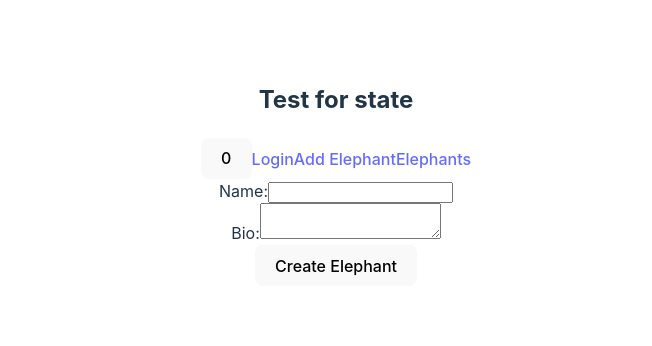
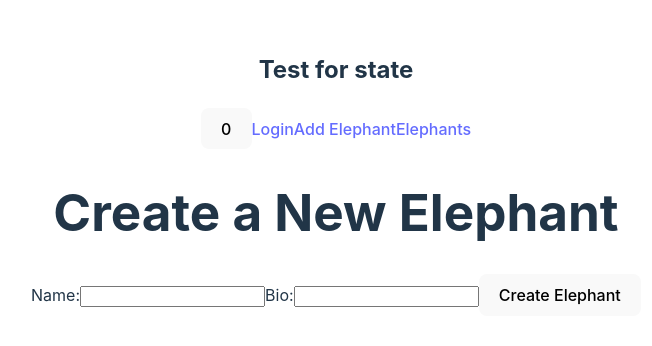
Before and after one commit to Anubliss-0/elephant-db-frontend, a React (Vite) app: page /new_elephant in a window 1280 px wide. Shown: the part 226-572 px from the top of the page, without its empty margins (304-956 px from the left). Built offline with nearby package versions, Linux system fonts and the light colour scheme.

Commit message:
Updated new and index to use loaders

```diff
--- a/src/main.tsx
+++ b/src/main.tsx
@@ -6,7 +6,7 @@ import {
   Navigate,
   redirect
 } from "react-router-dom"
-import { getElephantById, deleteElephant } from './utils/api.ts'
+import { getElephantById, deleteElephant, createElephant, getAllElephants } from './utils/api.ts'
 import App from './App.tsx'
 import './index.css'
 import ErrorPage from './ErrorPage.tsx'
@@ -27,7 +27,16 @@ const router = createBrowserRouter([{
     },
     {
       path: "elephants",
-      element: <Index />
+      element: <Index />,
+      loader: async () => {
+        try {
+          const response = await getAllElephants()
+          return response.data.data
+        } catch (error) {
+          console.log(error)
+          return null
+        }
+      }
     },
     {
       path: "elephants/:id",
@@ -57,7 +66,27 @@ const router = createBrowserRouter([{
     },
     {
       path: "new_elephant",
-      element: <New />
+      element: <New />,
+      action: async ({ request }) => {
+        const formData = await request.formData();
+
+        const name = formData.get("name");
+        const bio = formData.get("bio");
+
+        if (typeof name !== "string" || typeof bio !== "string") {
+          throw new Error("Invalid form data")
+        }
+
+        try {
+          const response = await createElephant({ name, bio });
+          const newElephantId = response.data.data.id;
+
+          return redirect(`/elephants/${newElephantId}`);
+        } catch (error) {
+          console.error("Error creating elephant:", error);
+          return null;
+        }
+      }
     }
   ]
 }])
--- a/src/routes/Index.tsx
+++ b/src/routes/Index.tsx
@@ -1,31 +1,19 @@
-import { useState, useEffect } from "react"
-import { Link } from "react-router-dom";
-import { getAllElephants } from "../utils/api";
+import { Link, useLoaderData } from "react-router-dom";
 
 function Index() {
-    const [elephants, setElephants] = useState([]);
-
-    useEffect(() => {
-        getAllElephants()
-            .then(response => {
-                setElephants(response.data.data);
-            })
-            .catch(error => {
-                console.error('There was an error fetching the elephants!', error);
-            });
-    }, []);
+    const elephants = useLoaderData() as Array<{ id: string; attributes: { name: string; bio: string } }>
 
     return (
-        <>
-            <h1>List of Elephants</h1>
+        <div>
+            <h1>Elephants</h1>
             <ul>
-                {elephants.map(elephant => (
+                {elephants.map((elephant) => (
                     <li key={elephant.id}>
                         <Link to={`/elephants/${elephant.id}`}>{elephant.attributes.name}</Link>
                     </li>
                 ))}
             </ul>
-        </>
+        </div>
     )
 }
 
--- a/src/routes/New.tsx
+++ b/src/routes/New.tsx
@@ -1,51 +1,22 @@
-import { useState } from "react"
-import { useNavigate } from "react-router-dom"
-import { createElephant } from "../utils/api"
+import { Form } from "react-router-dom"
 
 function New() {
-    const [name, setName] = useState('')
-    const [bio, setBio] = useState('')
-    const navigate = useNavigate()
+    return (
+        <div>
+            <h1>Create a New Elephant</h1>
+            <Form method="post">
+                <label>
+                    Name:
+                    <input type="text" name="name" required />
+                </label>
+                <label>
+                    Bio:
+                    <input type="text" name="bio" required />
+                </label>
 
-    const handleSubmit = async (e: React.FormEvent) => {
-        e.preventDefault();
-
-        try {
-          const response = await createElephant({ name, bio });
-
-          console.log('Elephant created successfully:', response.data);
-
-          const newElephantId = response.data.data.id;
-
-          navigate(`/elephants/${newElephantId}`);
-        } catch (err) {
-          console.error('Error creating elephant:', err);
-        }
-      };
-
-    return (
-        <form onSubmit={handleSubmit}>
-            <div>
-                <label>Name:</label>
-                <input
-                    type="text"
-                    value={name}
-                    onChange={(e) => setName(e.target.value)}
-                    required
-                />
-            </div>
-
-            <div>
-                <label>Bio:</label>
-                <textarea
-                    value={bio}
-                    onChange={(e) => setBio(e.target.value)}
-                    required
-                />
-            </div>
-
-            <button type="submit">Create Elephant</button>
-        </form>
+                <button type="submit">Create Elephant</button>
+            </Form>
+        </div>
     );
 }
 
```
